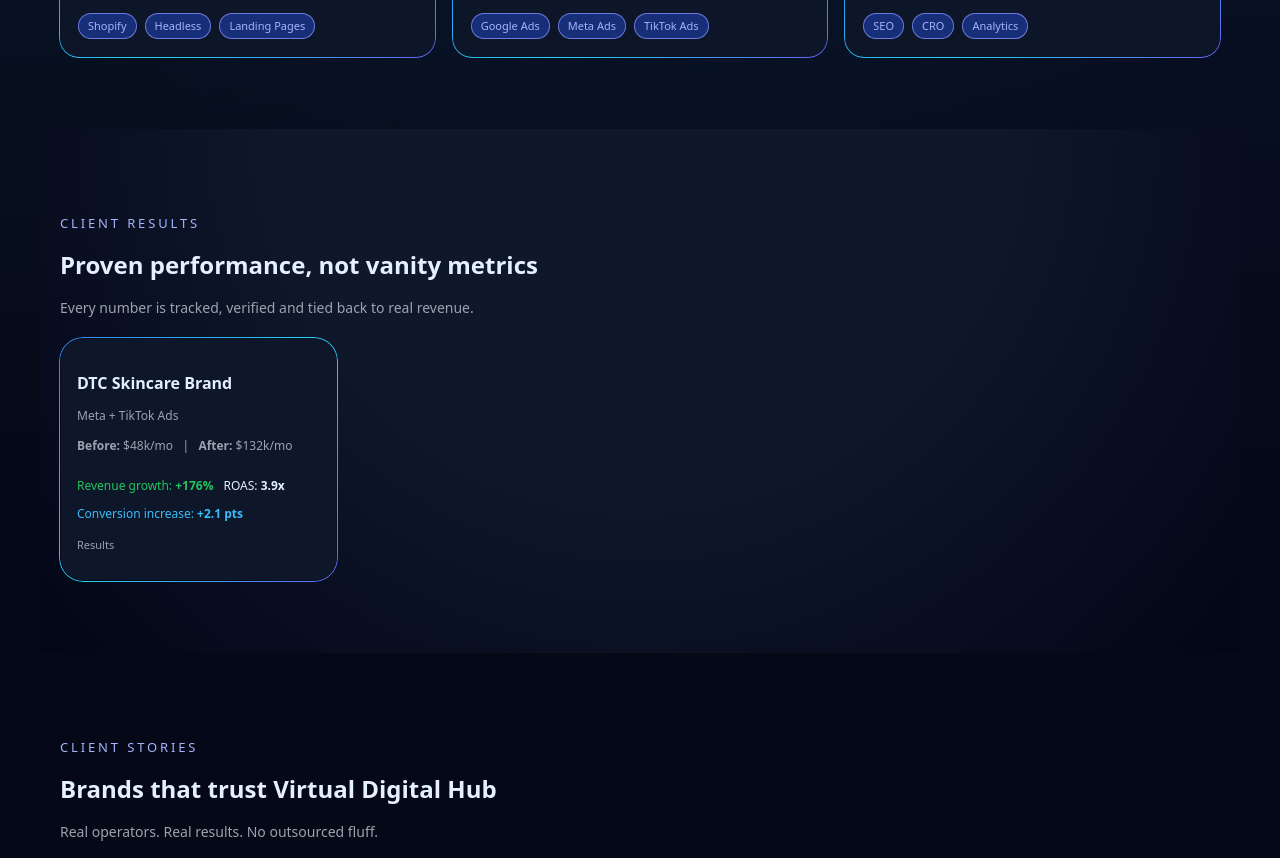
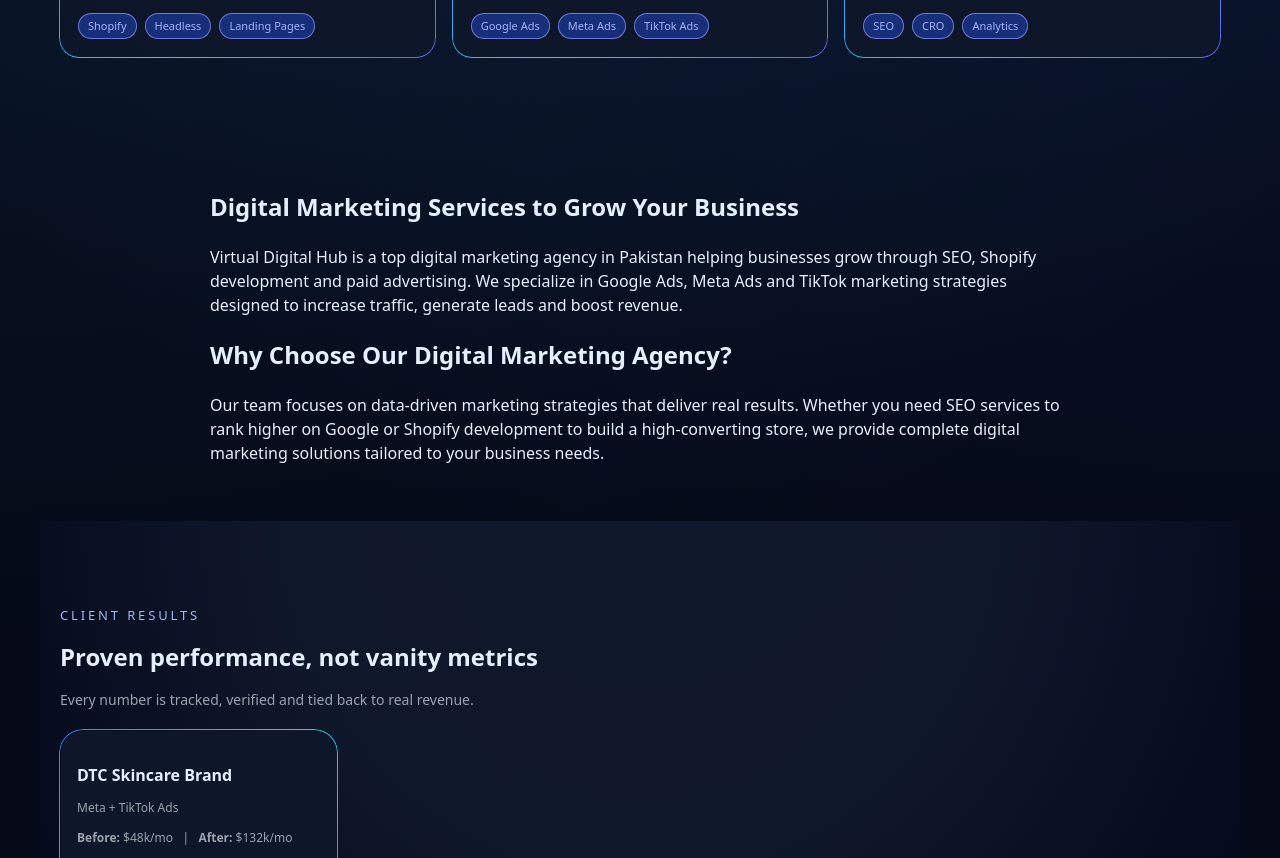
Before and after one commit to bilaltanveer2/virtual-digital-hub, a React (Vite) app: page / in a window 1280 px wide. Shown: the part 1100-1958 px from the top of the page. Built offline with nearby package versions, Linux system fonts and the light colour scheme; no server answers.

Commit message:
Revise HomePage for improved SEO and content
Updated meta tags for better SEO and added new content sections to enhance the HomePage.

```diff
--- a/src/pages/HomePage.tsx
+++ b/src/pages/HomePage.tsx
@@ -10,14 +10,37 @@ const HomePage = () => {
   return (
     <>
       <Helmet>
-        <title>Virtual Digital Hub - Best Digital Marketing & Growth Agency</title>
-        <meta name="description" content="Virtual Digital Hub is a top digital growth studio helping brands scale through Shopify development, Google Ads, Meta Ads, and SEO." />
-        <meta name="keywords" content="Digital Growth Studio, Virtual Digital Hub, Best marketing agency in Pakistan, Shopify marketing agency, Google Ads agency, Meta Ads expert, eCommerce scaling, Top digital marketing agency Pakistan, Shopify developers Pakistan, eCommerce growth agency, online marketing agency, search engine optimization strategy, ROAS optimization, performance marketing agency, B2B digital marketing, B2C marketing strategies, digital marketing consultation, Meta Ads for eCommerce, Google PPC management, Facebook ads management, Instagram ads expert, digital marketing services near me, scaling eCommerce brands, revenue growth strategies, increase online sales, targeted advertising agency, digital branding experts, conversion rate optimization CRO, landing page optimization, digital marketing solutions, business growth agency, marketing ROI improvement, TikTok ads agency, video marketing agency, top rated Shopify experts, Shopify store optimization, eCommerce revenue growth, D2C marketing agency, direct to consumer marketing, data driven marketing strategy, eCommerce growth consultants, digital media buying agency, performance marketing specialists USA, digital marketing agency UK, global eCommerce scaling, outsource digital marketing, best SEO agency, local SEO experts, Facebook marketing partners, Google premier partners, TikTok eCommerce marketing" />
-        <meta property="og:title" content="Virtual Digital Hub - Best Digital Marketing & Growth Agency" />
-        <meta property="og:description" content="Scale your business with expert Shopify, Google Ads, and Meta Ads strategies by Virtual Digital Hub." />
+        <title>Digital Marketing Agency in Pakistan | SEO, Shopify & Ads | Virtual Digital Hub</title>
+
+        <meta
+          name="description"
+          content="Virtual Digital Hub is a leading digital marketing agency in Pakistan offering SEO services, Shopify development, Google Ads, Meta Ads and TikTok marketing to grow your business."
+        />
+
+        {/* Focused keywords (NOT stuffing) */}
+        <meta
+          name="keywords"
+          content="digital marketing agency in Pakistan, SEO services Pakistan, Shopify development, Google Ads agency, Meta Ads marketing, TikTok ads services"
+        />
+
+        <meta name="robots" content="index, follow" />
+        <link rel="canonical" href="https://virtualdigitalhub.online/" />
+
+        {/* Open Graph */}
+        <meta property="og:title" content="Virtual Digital Hub - Digital Marketing Agency in Pakistan" />
+        <meta property="og:description" content="Grow your business with SEO, Shopify development and paid ads marketing." />
         <meta property="og:type" content="website" />
+        <meta property="og:url" content="https://virtualdigitalhub.online/" />
+
       </Helmet>
+
+      {/* ✅ SEO Headings (VERY IMPORTANT) */}
+      <h1 style={{display: "none"}}>
+        Digital Marketing Agency in Pakistan - Virtual Digital Hub
+      </h1>
+
       <HeroSection />
+
       <motion.div
         initial={{ opacity: 0, y: 40 }}
         whileInView={{ opacity: 1, y: 0 }}
@@ -26,6 +49,22 @@ const HomePage = () => {
       >
         <ServicesSnapshot />
       </motion.div>
+
+      {/* Add SEO Content Section */}
+      <section style={{ padding: "40px 20px", maxWidth: "900px", margin: "auto" }}>
+        <h2>Digital Marketing Services to Grow Your Business</h2>
+        <p>
+          Virtual Digital Hub is a top digital marketing agency in Pakistan helping businesses grow through SEO, Shopify development and paid advertising.
+          We specialize in Google Ads, Meta Ads and TikTok marketing strategies designed to increase traffic, generate leads and boost revenue.
+        </p>
+
+        <h2>Why Choose Our Digital Marketing Agency?</h2>
+        <p>
+          Our team focuses on data-driven marketing strategies that deliver real results. Whether you need SEO services to rank higher on Google
+          or Shopify development to build a high-converting store, we provide complete digital marketing solutions tailored to your business needs.
+        </p>
+      </section>
+
       <ResultsStrip />
       <TestimonialsStrip />
       <LeadMagnet />
```
